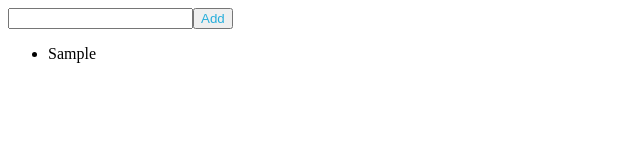
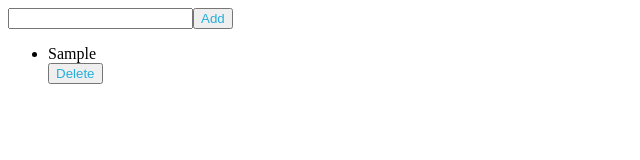
Before and after one commit to shajoffcl/Weekend-Hackathon-3---Todo-List-React, a React app: page / in a window 1280 px wide. Both pictures are taken after typing "Sample" into the empty fields and a click on the button "Add". Shown: the top 160 px of the page, without its empty margins (0-640 px from the left). Built offline with nearby package versions, Linux system fonts and the light colour scheme.

Commit message:
updated 0.7

```diff
--- a/src/components/App.js
+++ b/src/components/App.js
@@ -38,9 +38,7 @@ function App() {
       </button>
       <ul>
         {itemList.map((item, index) => (
-          <li className="list">
-            <ToDoList key={item + index} itemName={item} />
-          </li>
+          <ToDoList key={item + index} itemName={item} />
         ))}
       </ul>
     </div>
--- a/src/components/toDoList.js
+++ b/src/components/toDoList.js
@@ -5,10 +5,10 @@ function ToDoList(props) {
   const { itemName } = props;
   return (
     <>
-      {itemName}
-      {/* <div>
+      <li className="list">{itemName}</li>
+      <div>
         <button className="delete">Delete</button>
-      </div> */}
+      </div>
     </>
   );
 }
```
